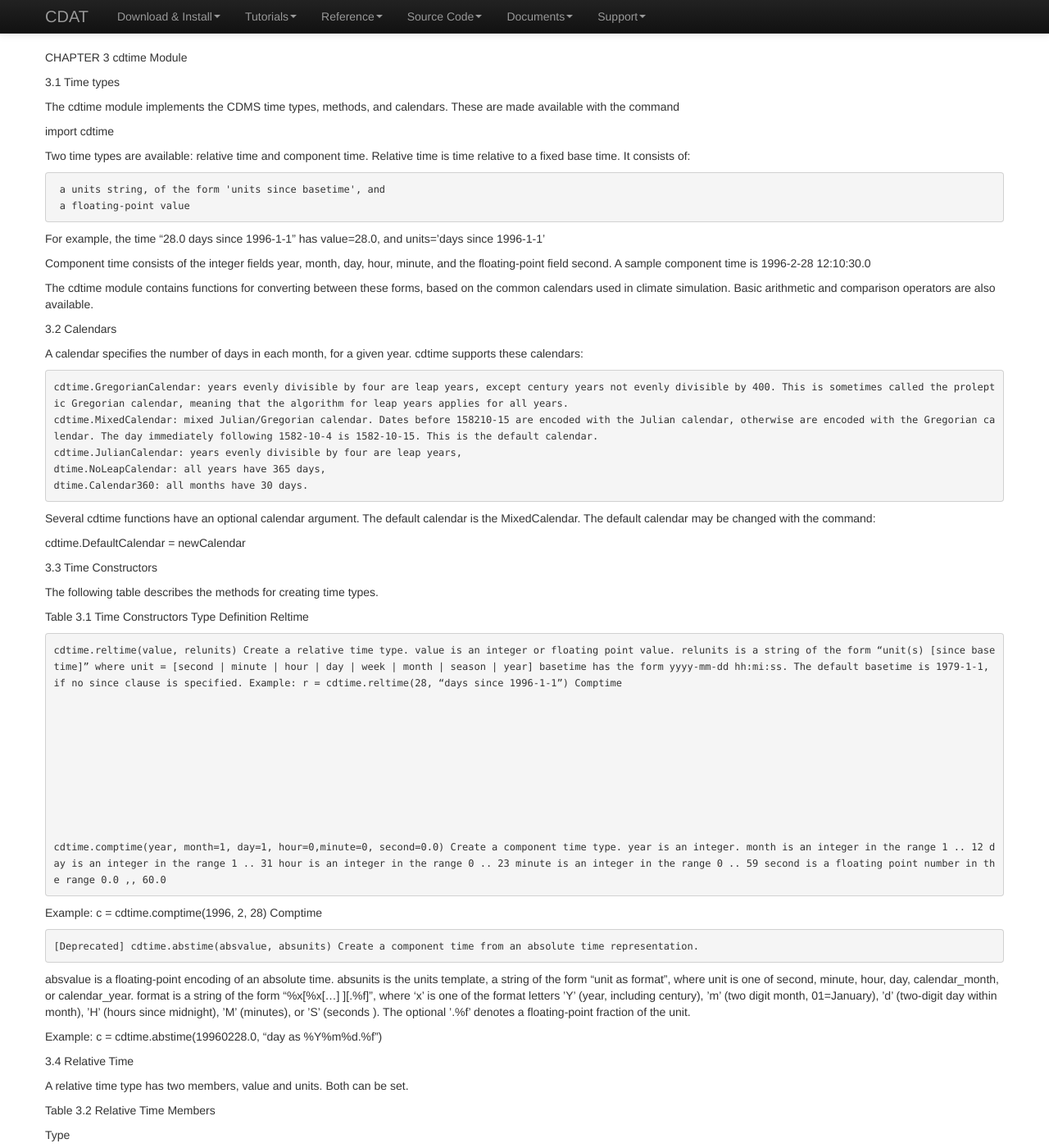
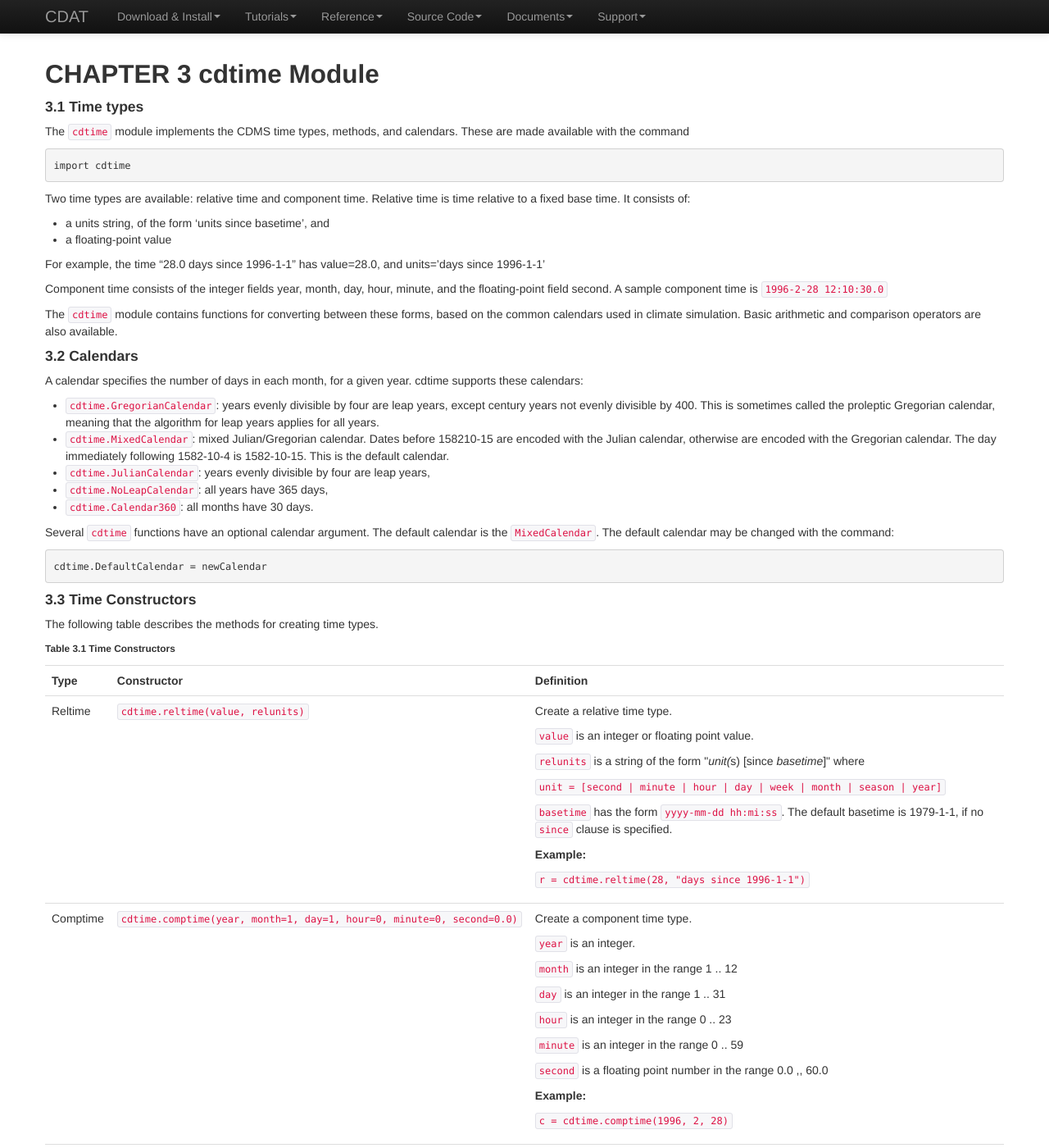
Before and after one commit to CDAT/cdat-old-site, a Jekyll site: the page built from ch3_cdms_4.0.md, in a window 1280 px wide and 1400 px high. Shown: the whole window at 82% size. Built offline with Jekyll 4.4.1, drawn with Linux system fonts in a browser that asks for light colours; nearby versions of some CDN libraries; some of the changed text lies outside the part shown.

```diff
--- a/ch3_cdms_4.0.md
+++ b/ch3_cdms_4.0.md
@@ -3,307 +3,230 @@ layout: default
 title: CDAT CDMS Chapter 3
 ---
 
-CHAPTER 3  cdtime Module
+##CHAPTER 3  cdtime Module
 
 
-3.1 Time types
+####3.1 Time types
 
-The cdtime module implements the CDMS time types, methods, and calendars. These are made available with the command
+The `cdtime` module implements the CDMS time types, methods, and calendars. These are made available with the command
 
+~~~ python
 import cdtime
+~~~
 
 Two time types are available: relative time and component time. Relative time is time relative to a fixed base time. It consists of:
 
-     a units string, of the form 'units since basetime', and
-     a floating-point value
+ - a units string, of the form 'units since basetime', and
+ - a floating-point value
 
 For example, the time "28.0 days since 1996-1-1" has value=28.0, and units='days since 1996-1-1'
 
-Component time consists of the integer fields year, month, day, hour, minute, and the floating-point field second. A sample component time is 1996-2-28 12:10:30.0
+Component time consists of the integer fields year, month, day, hour, minute, and the floating-point field second. A sample component time is `1996-2-28 12:10:30.0`
 
-The cdtime module contains functions for converting between these forms, based on the common calendars used in climate simulation. Basic arithmetic and comparison operators are also available.
+The `cdtime` module contains functions for converting between these forms, based on the common calendars used in climate simulation. Basic arithmetic and comparison operators are also available.
 
-3.2 Calendars
+####3.2 Calendars
 
 A calendar specifies the number of days in each month, for a given year. cdtime supports these calendars:
 
-    cdtime.GregorianCalendar: years evenly divisible by four are leap years, except century years not evenly divisible by 400. This is sometimes called the proleptic Gregorian calendar, meaning that the algorithm for leap years applies for all years.
-    cdtime.MixedCalendar: mixed Julian/Gregorian calendar. Dates before 158210-15 are encoded with the Julian calendar, otherwise are encoded with the Gregorian calendar. The day immediately following 1582-10-4 is 1582-10-15. This is the default calendar.
-    cdtime.JulianCalendar: years evenly divisible by four are leap years,
-    dtime.NoLeapCalendar: all years have 365 days,
-    dtime.Calendar360: all months have 30 days.
+  - `cdtime.GregorianCalendar`: years evenly divisible by four are leap years, except century years not evenly divisible by 400. This is sometimes called the proleptic Gregorian calendar, meaning that the algorithm for leap years applies for all years.
+  - `cdtime.MixedCalendar`: mixed Julian/Gregorian calendar. Dates before 158210-15 are encoded with the Julian calendar, otherwise are encoded with the Gregorian calendar. The day immediately following 1582-10-4 is 1582-10-15. This is the default calendar.
+  - `cdtime.JulianCalendar`: years evenly divisible by four are leap years,
+  - `cdtime.NoLeapCalendar`: all years have 365 days,
+  - `cdtime.Calendar360`: all months have 30 days.
 
 
-Several cdtime functions have an optional calendar argument. The default calendar is the MixedCalendar. The default calendar may be changed with the command:
+Several `cdtime` functions have an optional calendar argument. The default calendar is the `MixedCalendar`. The default calendar may be changed with the command:
 
+~~~ python
 cdtime.DefaultCalendar = newCalendar
+~~~
 
-3.3 Time Constructors
+####3.3 Time Constructors
 
 The following table describes the methods for creating time types.
 
-Table 3.1 Time Constructors
-Type               Definition
-Reltime
+######Table 3.1 Time Constructors
+
+ <table class="table">
+    <tr>
+      <th>Type</th>
+
+      <th>Constructor</th>
+
+      <th>Definition</th>
+    </tr>
+
+    <tr>
+      <td>Reltime</td>
+
+      <td><code>cdtime.reltime(value, relunits)</code></td>
+
+      <td>
+        <p>Create a relative time type.</p>
+
+        <p><code>value</code> is an integer or floating point value.</p>
+
+        <p><code>relunits</code> is a string of the form "<i>unit(</i>s) [since
+        <i>basetime</i>]" where</p>
+
+        <p><code>unit = [second | minute | hour | day | week | month | season |
+        year]</code></p>
+
+        <p><code>basetime</code> has the form <code>yyyy-mm-dd hh:mi:ss</code>. The
+        default basetime is 1979-1-1, if no <code>since</code> clause is specified.</p>
+
+        <p><strong>Example:</strong></p>
+
+        <p><code>r = cdtime.reltime(28, "days since 1996-1-1")</code></p>
+      </td>
+    </tr>
+
+    <tr>
+      <td>Comptime</td>
+
+      <td><code>cdtime.comptime(year, month=1, day=1, hour=0, minute=0,
+      second=0.0)</code></td>
+
+      <td>
+        <p>Create a component time type.</p>
+
+        <p><code>year</code> is an integer.</p>
+
+        <p><code>month</code> is an integer in the range 1 .. 12</p>
+
+        <p><code>day</code> is an integer in the range 1 .. 31</p>
+
+        <p><code>hour</code> is an integer in the range 0 .. 23</p>
+
+        <p><code>minute</code> is an integer in the range 0 .. 59</p>
+
+        <p><code>second</code> is a floating point number in the range 0.0 ,, 60.0</p>
+
+        <p><strong>Example:</strong></p>
+
+        <p><code>c = cdtime.comptime(1996, 2, 28)</code></p>
+      </td>
+    </tr>
+
+    <tr>
+      <td>Comptime</td>
+
+      <td>
+        <p><strong>[Deprecated]</strong> <code>cdtime.abstime(absvalue,
+        absunits)</code></p>
+      </td>
+
+      <td>
+        <p>Create a component time from an absolute time representation.</p>
+
+        <p><code>absvalue</code> is a floating-point encoding of an absolute time.</p>
+
+        <p><code>absunits</code> is the units template, a string of the form <span>"unit
+        as</span> <span>format"</span>, where unit is one of <span>second, minute, hour,
+        day,</span> <span>calendar_month,</span> or <span>calendar_year.</span> format is
+        a string ofthe form <span>"%x[%x[...] ][.%f]"</span>, where <span>'x'</span> is
+        one of the formatletters <span>'Y'</span> (year, including century),
+        <span>'m'</span> (two digit month,01=January), <span>'d'</span> (two-digit day
+        within month), <span>'H'</span> (hourssince midnight), <span>'M'</span>
+        (minutes), or <span>'S'</span> (seconds ). The optional <span>'.%f'</span>
+        denotes a floating-point fraction of the unit.</p>
+
+        <p><strong>Example:</strong></p>
+
+        <p><code>c = cdtime.abstime(19960228.0, "day as %Y%m%d.%f")</code></p>
+      </td>
+    </tr>
+  </table>
 
 
+####3.4 Relative Time
 
-
-
-
-
-
-
-
-	cdtime.reltime(value, relunits)
-Create a relative time type.
-value is an integer or floating point value.
-relunits is a string of the form “unit(s) [since basetime]”
-where
-unit = [second | minute | hour | day | week | month |
-season | year]
-basetime has the form yyyy-mm-dd hh:mi:ss. The default
-basetime is 1979-1-1, if no since clause is specified.
-Example:
-r = cdtime.reltime(28, “days since 1996-1-1”)
-Comptime
-
-
-
-
-
-
-
-
-
-	cdtime.comptime(year, month=1, day=1, hour=0,minute=0, second=0.0)
-Create a component time type.
-year is an integer.
-month is an integer in the range 1 .. 12
-day is an integer in the range 1 .. 31
-hour is an integer in the range 0 .. 23
-minute is an integer in the range 0 .. 59
-second is a floating point number in the range 0.0 ,, 60.0
-
-Example:   c = cdtime.comptime(1996, 2, 28)
-Comptime
-
-
-
-
-
-
-
-
-
-
-
-
-
-
-	[Deprecated] cdtime.abstime(absvalue, absunits)
-Create a component time from an absolute time representation.
-
-absvalue is a floating-point encoding of an absolute time.
-absunits is the units template, a string of the form “unit as
-format", where unit is one of second, minute, hour, day,
-calendar_month, or calendar_year. format is a string of
-the form "%x[%x[...] ][.%f]", where 'x' is one of the format
-letters ’Y’ (year, including century), ’m’ (two digit month,
-01=January), ’d’ (two-digit day within month), ’H’ (hours
-since midnight), ’M’ (minutes), or ’S’ (seconds ). The optional
-’.%f’ denotes a floating-point fraction of the unit.
-
-Example:    c = cdtime.abstime(19960228.0, “day as %Y%m%d.%f”)
-
-
- 3.4 Relative Time
 
 A relative time type has two members, value and units. Both can be set.
 
-Table 3.2 Relative Time Members
 
-Type
+######Table 3.2 Relative Time Members
 
 
-Name
+{:.table}
+|Type|Name|Summary|
+|---|---|---|
+|Float|value|Number of units|
+|String|units|Relative units, of the form "unit(s) since  basetime|
 
 
-Summary
-
-Float
-
-
-value
-
-
-Number of units
-
-String
-
-
-units
-
-
-Relative units, of the form "unit(s) since  basetime"
-
-
-
-
-
-
-
-
-3.5 Component Time
+####3.5 Component Time
 
 A component time type has six members, all of which are settable.
 
-Table 3.3 Component Time Membersch3_cdms_4.0.html/#Table_3.1
+######Table 3.3 Component Time Membersch3\_cdms\_4.0.html/#Table\_3.1
 
-Type
+{:.table}
+|Type|Name|Summary|
+|---|---|---|
+|Integer|year|Year value|
+|Integer|month|Month, in the range 1..12|
+|Integer|day|Day of month, in the range 1 .. 31|
+|Integer|hour|Hour, in the range 0 .. 23|
+|Integer|minute|Minute, in the range 0 .. 59|
+|Float|second|Seconds, in the range 0.0 .. 60.0|
 
 
-Name
-
-
-Summary
-
-Integer
-
-
-year
-
-
-Year value
-
-Integer
-
-
-month
-
-
-Month, in the range 1..12
-
-Integer
-
-
-day
-
-
-Day of month, in the range 1 .. 31
-
-Integer
-
-
-hour
-
-
-Hour, in the range 0 .. 23
-
-Integer
-
-
-minute
-
-
-Minute, in the range 0 .. 59
-
-Float
-
-
-second
-
-
-Seconds, in the range 0.0 .. 60.0
-
-3.6 Time Methods
+####3.6 Time Methods
 
 The following methods apply both to relative and component times.
 
-Table 3.4 Time Methods
+######Table 3.4 Time Methods
 
-Type                    Definition
-Comptime or Reltime
-
-
-
-
-
-
-
-
-
-
-
-
-
-
-
-
-
-
-
-
-
-
-
-
-
-
-
-
-
-
-
-
-	t.add(value, intervalUnits, calendar=cdtime.Default-Calendar)
-Add an interval of time to a time type t. Returns the same type of time.
-
-value is the Float number of interval units.
-intervalUnits is cdtime.[Second(s) | Minute(s) | Hour(s) | Day(s) | Week(s) | Month(s) | Season(s) | Year(s)]
-
-calendar is the calendar type.
-Example:
-
+<table class="table">
+  <tr>
+    <th>Type</th>
+    <th>Method</th>
+    <th>Definition</th>
+    <th>Examples</th>
+  </tr>
+  <tr>
+    <td>Comptime or Reltime</td>
+    <td><code>t.add(value, intervalUnits, calendar=cdtime.Default-Calendar)</code></td>
+    <td>
+      <p>Add an interval of time to a time type t. Returns the same type of time.</p>
+      <p> <code>value</code> is the Float number of interval units.</p>
+      <p> <code>intervalUnits</code> is </p> <pre style="word-break:normal;">cdtime.[Second(s) | Minute(s) | Hour(s) | Day(s) | Week(s) | Month(s) | Season(s) | Year(s)]</pre>
+      <p> <code>calendar</code> is the calendar type.</p>
+    </td>
+    <td>
+      <pre style="word-break:normal;">
 >>> from cdtime import *
 >>> c = comptime(1996,2,28)
 >>> r = reltime(28,"days since 1996-1-1")
 >>> print r.add(1,Day)
 29.00 days since 1996-1-1
 >>> print c.add(36,Hours)
-1996-2-29 12:0:0.0
-Note: When adding or subtracting intervals of months or years, only the month and year of the result are significant. The reason is that intervals in months/years are not commensurate with intervals in days or fractional days. This leads to results that may be surprising. For example:
-
+1996-2-29 12:0:0.0</pre>
+      <p><strong>Note:</strong> When adding or subtracting intervals of months or years, only the month and year of the result are significant. The reason is that intervals in months/years are not commensurate with intervals in days or fractional days. This leads to results that may be surprising. For example:</p>
+      <pre style="word-break:normal;">
 >>> c = comptime(1979,8,31)
 >>> c.add(1,Month)
-1979-9-1 0:0:0.0
-
-In other words, the day component of c was ignored in the addition, and the day/hour/minute components of the results are just the defaults. If the interval is in years, the interval is converted internally to months:
-
+1979-9-1 0:0:0.0</pre>
+      <p>In other words, the day component of c was ignored in the addition, and the day/hour/minute components of the results are just the defaults. If the interval is in years, the interval is converted internally to months:</p>
+      <pre style="word-break:normal">
 >>> c = comptime(1979,8,31)
 >>> c.add(2,Years)
-1981-8-1 0:0:0.0
- Integer
-
-
-
-
-
-
-
-
-
-
-
-
-	 t.cmp(t2, calendar=cdtime.DefaultCalendar)
-Compare time values t and t2. Returns -1, 0, 1 as t is less than,
-equal to, or greater than t2 respectively.
-
-t2 is the time to compare.
-calendar is the calendar type.
-Example:
->>> from cdtime import *
+1981-8-1 0:0:0.0</pre>
+    </td>
+  </tr>
+  <tr>
+    <td>Integer</td>
+    <td><code>t.cmp(t2, calendar=cdtime.DefaultCalendar)</code></td>
+    <td>
+      <p>Compare time values t and t2. Returns -1, 0, 1 as t is less than,
+equal to, or greater than t2 respectively.</p>
+      <p> <code>t2</code> is the time to compare.</p>
+      <p> <code>calendar</code> is the calendar type.</p>
+    </td>
+    <td>
+      <pre style="word-break:normal;">>>> from cdtime import *
 >>> r = cdtime.reltime(28,"days since 1996-1-1")
 >>> c = comptime(1996,2,28)
 >>> print r.cmp(c)
@@ -311,70 +234,54 @@ Example:
 >>> print c.cmp(r)
 1
 >>> print r.cmp(r)
-0
-Comptime
-or Reltime
-
-
-
-
-
-
-
-
-
-
-
-	t.sub(value, intervalUnits, calendar=cdtime.DefaultCalendar)
-Subtract an interval of time from a time type t. Returns the same type of time.
-
-value is the Float number of interval units.
-intervalUnits is cdtime.[Second(s) | Minute(s) | Hour(s)
-| Day(s) | Week(s) | Month(s) | Season(s) | Year(s)]
-calendar is the calendar type.
-Example:
->>> from cdtime import *
+0</pre>
+    </td>
+  </tr>
+  <tr>
+    <td>Comptime or Reltime</td>
+    <td><code>t.sub(value, intervalUnits, calendar=cdtime.DefaultCalendar)</code></td>
+    <td>
+      <p>Subtract an interval of time from a time type t. Returns the same type of time.</p>
+      <p><code>value</code> is the Float number of interval units.</p>
+      <p>  <code>intervalUnits</code> is </p> <pre style="word-break:normal;">cdtime.[Second(s) | Minute(s) | Hour(s) | Day(s) | Week(s) | Month(s) | Season(s) | Year(s)]</pre>
+      <p><code>calendar</code> is the calendar type.</p>
+    </td>
+    <td><pre style="word-break:normal;">>>> from cdtime import *
 >>> r = cdtime.reltime(28,"days since 1996-1-1")
 >>> c = comptime(1996,2,28)
 >>> print r.sub(10,Days)
 18.00 days since 1996-1-1
 >>> print c.sub(30,Days)
-1996-1-29 0:0:0.0
-For intervals of years or months, see the note under add().
-Comptime
-
-
-
-
-
-
-	t.tocomp(calendar = cdtime.DefaultCalendar)
-Convert to component time. Returns the equivalent component
-time.
-calendar is the calendar type.
-Example:
->>> r = cdtime.reltime(28,"days since 1996-1-1")
+1996-1-29 0:0:0.0</pre>
+      <p>For intervals of years or months, see the note under add().</p>
+    </td>
+  </tr>
+  <tr>
+    <td>Comptime</td>
+    <td><code>t.tocomp(calendar = cdtime.DefaultCalendar)</code></td>
+    <td>
+      <p>Convert to component time. Returns the equivalent component time.</p>
+      <p><code>calendar</code> is the calendar type.</p>
+    </td>
+    <td>
+      <pre style="word-break:normal;">>>> r = cdtime.reltime(28,"days since 1996-1-1")
 >>> r.tocomp()
-1996-1-29 0:0:0.0
-Reltime
-
-
-
-
-
-
-
-
-
-
-	t.torel(units, calendar=cdtime.DefaultCalendar)
-Convert to relative time. Returns the equivalent relative time.
-Example:
->>> c = comptime(1996,2,28)
+1996-1-29 0:0:0.0</pre>
+    </td>
+  </tr>
+  <tr>
+    <td>Reltime</td>
+    <td><code>t.torel(units, calendar=cdtime.DefaultCalendar)</code></td>
+    <td>Convert to relative time. Returns the equivalent relative time.</td>
+    <td>
+      <pre style="word-break:normal;">>>> c = comptime(1996,2,28)
 >>> print c.torel("days since 1996-1-1")
 58.00 days since 1996-1-1
 >>> r = reltime(28,"days since 1996-1-1")
 >>> print r.torel("days since 1995")
 393.00 days since 1995
 >>> print r.torel("days since 1995").value
-393.0
+393.0</pre>
+    </td>
+  </tr>
+</table>
```
